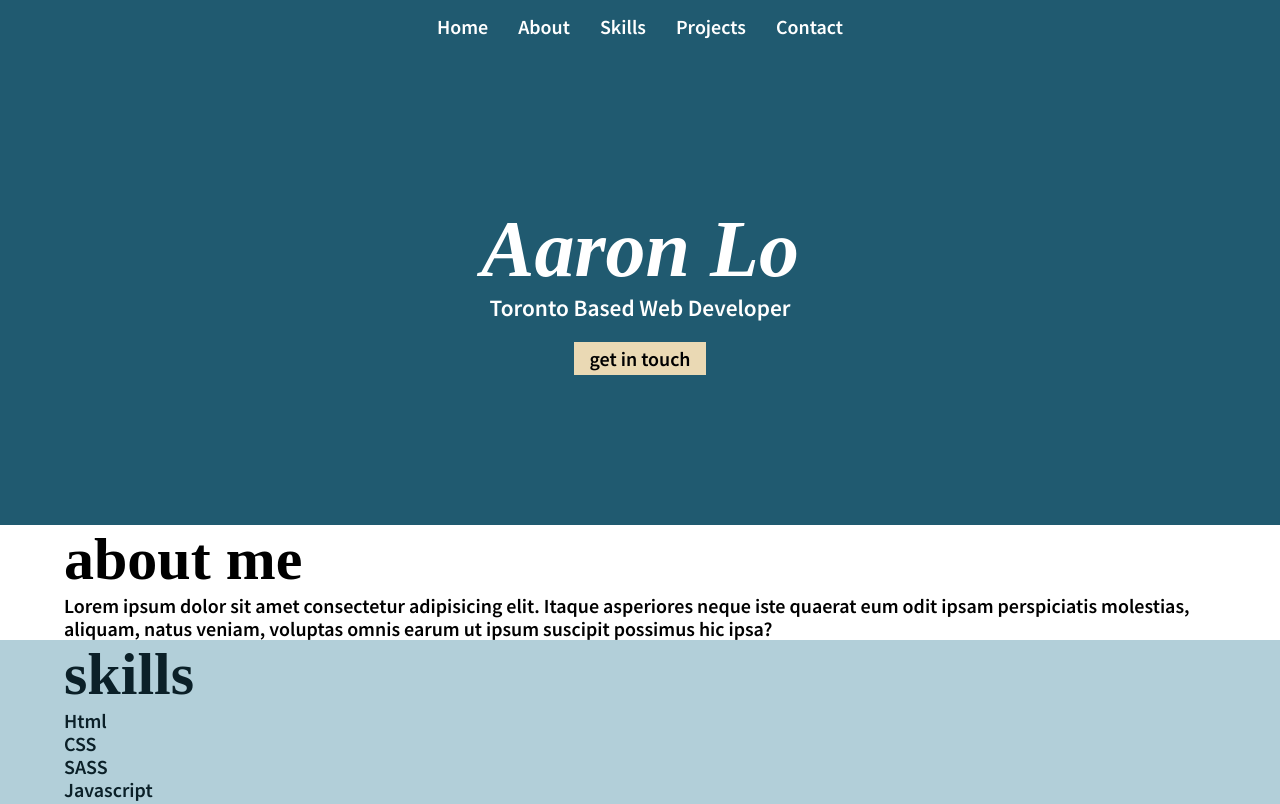
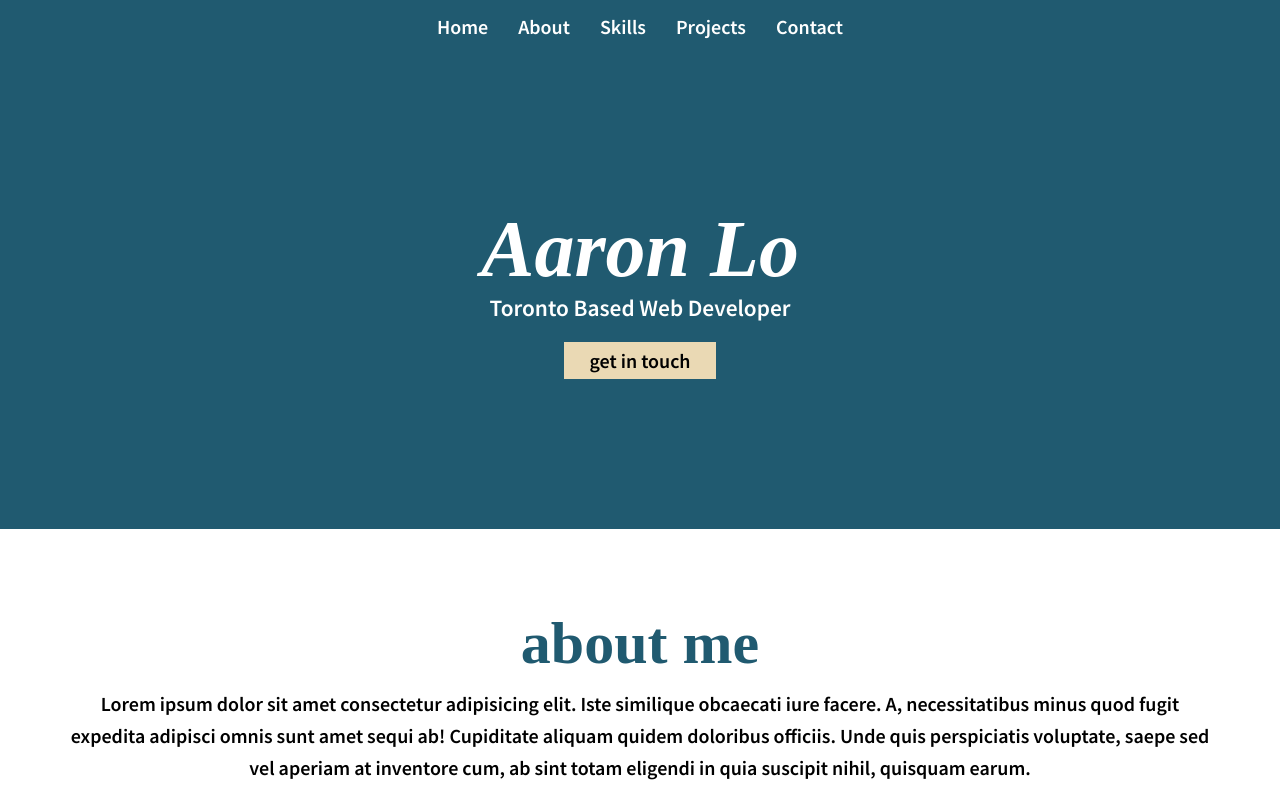
Before and after one commit to aalo826/portfolio, a plain HTML site: page index.html in a window 1280 px wide. Shown: the top 804 px of the page. Drawn offline with Linux system fonts and the light colour scheme; a web font is replaced by a local one.

Commit message:
styled about section

```diff
--- a/index.html
+++ b/index.html
@@ -21,16 +21,15 @@
     <div class="header-content">
       <h1>Aaron Lo</h1>
       <h3>Toronto Based Web Developer</h3>
-    <div class="get-touch" ><a href="#contact">Get in Touch</a></div>
-
-
+      <div class="get-touch" ><a href="#contact">Get in Touch</a></div>
     </div>
   </header>
+
   <main>
     <section id="about-me">
       <div class="wrapper">
-        <h2>about me</h2>
-        <p>Lorem ipsum dolor sit amet consectetur adipisicing elit. Itaque asperiores neque iste quaerat eum odit ipsam perspiciatis molestias, aliquam, natus veniam, voluptas omnis earum ut ipsum suscipit possimus hic ipsa?</p>
+          <h2>about me</h2>
+          <p>Lorem ipsum dolor sit amet consectetur adipisicing elit. Iste similique obcaecati iure facere. A, necessitatibus minus quod fugit expedita adipisci omnis sunt amet sequi ab! Cupiditate aliquam quidem doloribus officiis. Unde quis perspiciatis voluptate, saepe sed vel aperiam at inventore cum, ab sint totam eligendi in quia suscipit nihil, quisquam earum.
       </div>
     </section>
     <section id="skills">
--- a/styles/sass/partials/_baseStyles.scss
+++ b/styles/sass/partials/_baseStyles.scss
@@ -1,4 +1,9 @@
+body {
+  color: black;
+}
+
 .wrapper {
+  display: flex;
   max-width: 1200px;
   width: 90%;
   margin: 0 auto;
@@ -15,7 +20,7 @@ ul, li, a{
   font-family: $sourceSans;
   color: black;
   text-transform: lowercase;
-  padding: 5px 15px;
+  padding: 7px 25px;
   margin-top: 20px;
   cursor: pointer;
   &:hover{
--- a/styles/sass/partials/_footer.scss
+++ b/styles/sass/partials/_footer.scss
@@ -1,3 +1,4 @@
 footer {
   background-color: $primaryDark;
+  height: 100%;
 }
--- a/styles/sass/partials/_sections.scss
+++ b/styles/sass/partials/_sections.scss
@@ -1,8 +1,4 @@
-#about-me {
-  display: flex;
-  justify-content: center;
-  background-color: white;
-}
+
 
 #skills {
   background-color: $primaryLight;
@@ -21,3 +17,23 @@
 #contact h2 {
   color: white;
 }
+
+//  about section
+#about-me {
+  background-color: white;
+  padding: 80px 0px;
+}
+#about-me .wrapper {
+  flex-direction: column;
+  justify-content: center;
+  align-items: center;
+}
+
+#about-me h2{
+  color: $primaryDark;
+}
+
+#about-me p {
+  padding-top: 10px;
+  text-align: center;
+}
--- a/styles/sass/partials/_typography.scss
+++ b/styles/sass/partials/_typography.scss
@@ -12,7 +12,6 @@ html{
 }
 
 body {
-    max-width: 1920px;
     margin: 0 auto;
 }
 
@@ -35,3 +34,7 @@ ul, li, a, input {
     padding: 0;
     margin: 0;
 }
+
+p {
+  line-height: 1.6rem;
+}
```
Also changed, not shown: styles/style.css.
